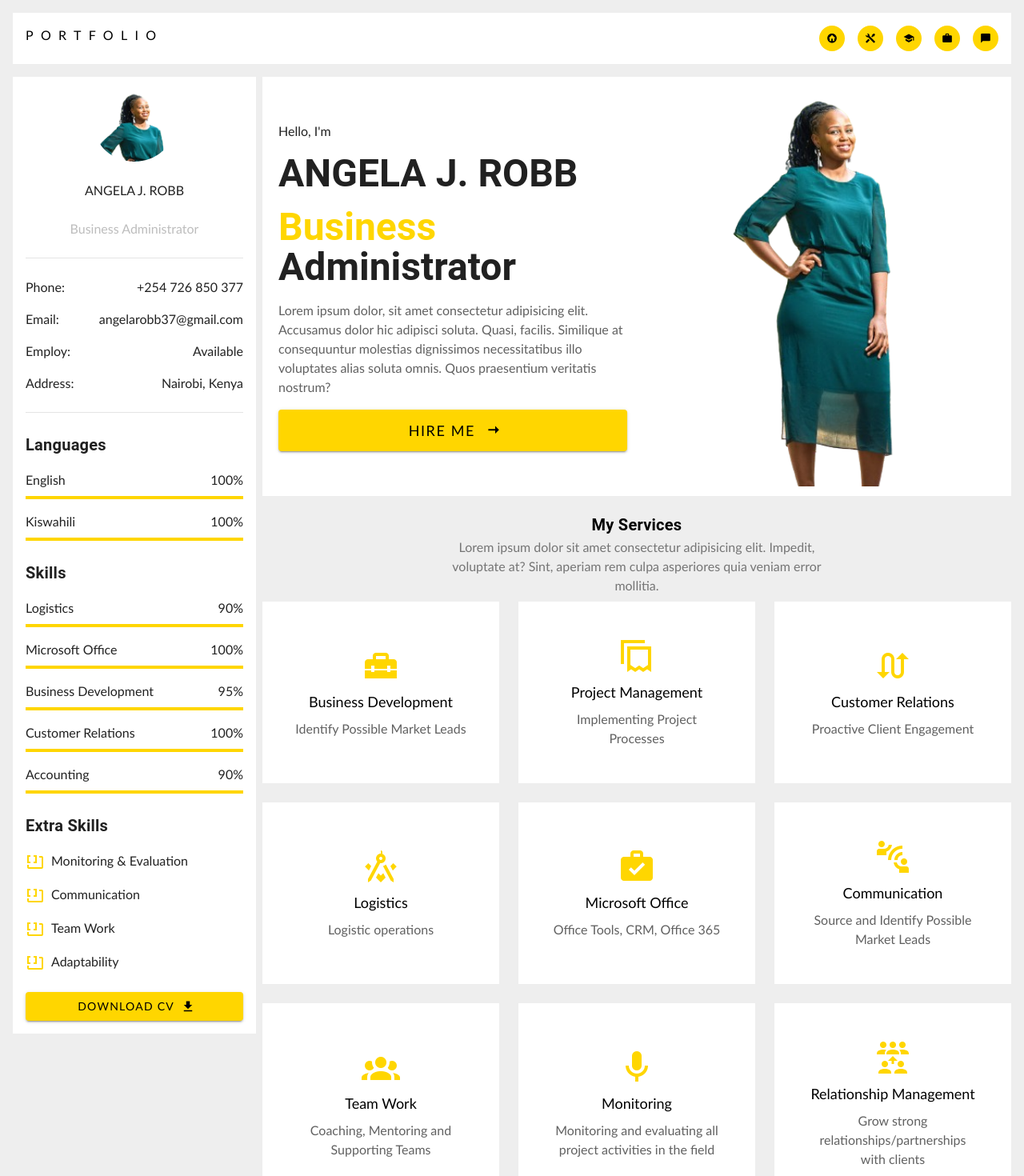
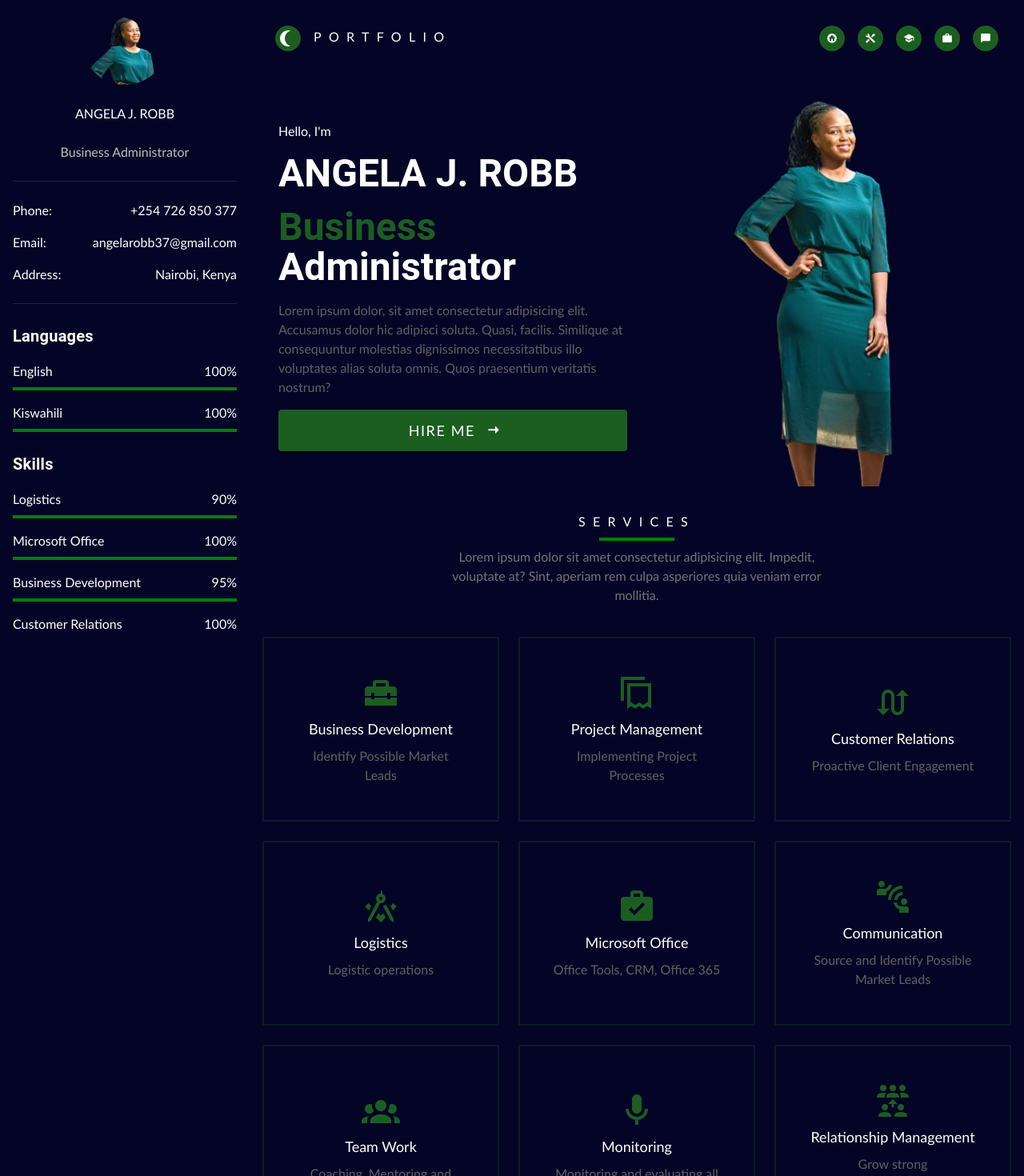
Before and after one commit to rebeccawaweru/Vue-Playground, a Vue app: page / in a window 1280 px wide. Shown: the top 1470 px of the page at 80% size. Built offline with nearby package versions, Linux system fonts and the light colour scheme.

Commit message:
landing page: colors update, responsive design adjustments, styling scrollbar

```diff
--- a/src/App.vue
+++ b/src/App.vue
@@ -1,25 +1,25 @@
 <template>
-  <v-container fluid class="min-h-screen w-100 bg-grey-lighten-3 overflow-hidden ">
-    <div class="h-70 w-100 d-flex bg-white mb-4 pa-4 justify-space-between">
-      <p class="port d-none d-sm-block">PORTFOLIO</p>
-      <div class="d-flex ga-4">
-        <v-icon icon="mdi-home-circle" class="bg-yellow-accent-4 pa-4 text-subtitle-2 rounded-circle "></v-icon>
-        <v-icon icon="mdi-tools" class="bg-yellow-accent-4 pa-4 text-subtitle-2 rounded-circle "></v-icon>
-        <v-icon icon="mdi-school" class="bg-yellow-accent-4 pa-4 text-subtitle-2 rounded-circle "></v-icon>
-        <v-icon icon="mdi-briefcase" class="bg-yellow-accent-4 pa-4 text-subtitle-2 rounded-circle "></v-icon>
-        <v-icon icon="mdi-message" class="bg-yellow-accent-4 pa-4 text-subtitle-2 rounded-circle "></v-icon>
+  <v-container fluid class="min-h-screen w-100 bc overflow-hidden ">
+    <v-sheet style="background-color:#040426" class="h-70 d-flex text-white mb-4 pa-4 justify-space-between content ">
+      <p class="port "><v-icon icon="mdi-moon-waning-crescent bg-green-darken-4 rounded-circle pa-4 mr-4"></v-icon>PORTFOLIO</p>
+      <div class="d-none d-sm-flex ga-4">
+        <v-icon icon="mdi-home-circle" class="bg-green-darken-4 pa-4 text-subtitle-2 rounded-circle "></v-icon>
+        <v-icon icon="mdi-tools" class="bg-green-darken-4 pa-4 text-subtitle-2 rounded-circle "></v-icon>
+        <v-icon icon="mdi-school" class="bg-green-darken-4 pa-4 text-subtitle-2 rounded-circle "></v-icon>
+        <v-icon icon="mdi-briefcase" class="bg-green-darken-4 pa-4 text-subtitle-2 rounded-circle "></v-icon>
+        <v-icon icon="mdi-message" class="bg-green-darken-4 pa-4 text-subtitle-2 rounded-circle "></v-icon>
       </div>
+    </v-sheet>
 
-    </div>
-    <v-row no-gutters>
+    <v-row no-gutters >
     <SideBar/>
-    <v-col lg="9" md="9" sm="12" >
+    <v-col lg="9 content" md="9 content" sm="12">
     <IntroSection/>
     <ServicesSection/>
     <EducationSection/>
     <WorkSection/>
     <ContactSection/>
-    <div class="bg-white d-flex pa-4  justify-center text-center mt-3">
+    <div class="bc text-grey-darken-2 d-flex pa-4  justify-center text-center mt-3">
       <p>Copyright &copy; 2024 Angela J. Robb All Rights Reserved</p>
     </div>
     </v-col>
@@ -53,8 +53,95 @@ export default {
   -webkit-font-smoothing: antialiased;
   -moz-osx-font-smoothing: grayscale;
   color: #2c3e50;
+
+}
+.bc{
+  background-color: #040426;
 }
 .port {
   letter-spacing: 1ch;
 }
+/* Extra small devices (phones, 600px and down) */
+@media only screen and (max-width: 600px) {
+
+}
+
+/* Small devices (portrait tablets and large phones, 600px and up) */
+@media only screen and (min-width: 600px) {
+
+}
+
+/* Medium devices (landscape tablets, 768px and up) */
+@media only screen and (min-width: 768px) {
+
+
+}
+
+/* Large devices (laptops/desktops, 992px and up) */
+@media only screen and (min-width: 992px) {
+  .side {
+    position: fixed;
+     top: 0;
+    left: 0;
+    height: 100vh;
+    overflow-y: scroll;
+         /* WebKit scrollbar customization */
+         scrollbar-width: thin; /* For Firefox, adjust scrollbar width (optional) */
+         scrollbar-color: #040426; /* For Firefox, change thumb and track color (optional) */
+
+         /* For WebKit-based browsers */
+         &::-webkit-scrollbar {
+             width: 8px; /* Width of the scrollbar */
+
+         }
+
+         &::-webkit-scrollbar-track {
+             background: green; /* Background color of the scrollbar track */
+         }
+
+         &::-webkit-scrollbar-thumb {
+             background-color: #040426; /* Color of the scrollbar thumb */
+             border:1px solid green; /* Spacing between thumb and track */
+         }
+
+  }
+
+  .content{
+    margin-left: 25%;
+  }
+}
+
+/* Extra large devices (large laptops and desktops, 1200px and up) */
+@media only screen and (min-width: 1200px) {
+  .side {
+    position: fixed;
+     top: 0;
+    left: 0;
+    height: 100vh;
+    overflow-y: scroll;
+
+      /* WebKit scrollbar customization */
+      scrollbar-width: thin; /* For Firefox, adjust scrollbar width (optional) */
+      scrollbar-color: #040426; /* For Firefox, change thumb and track color (optional) */
+
+      /* For WebKit-based browsers */
+      &::-webkit-scrollbar {
+          width: 8px; /* Width of the scrollbar */
+
+      }
+
+      &::-webkit-scrollbar-track {
+          background: green; /* Background color of the scrollbar track */
+      }
+
+      &::-webkit-scrollbar-thumb {
+          background-color: #040426; /* Color of the scrollbar thumb */
+          border:1px solid green; /* Spacing between thumb and track */
+      }
+
+  }
+  .content{
+    margin-left: 25%;
+  }
+}
 </style>
--- a/src/components/IntroSection.vue
+++ b/src/components/IntroSection.vue
@@ -1,12 +1,12 @@
 <template>
-    <v-sheet class="mt-3">
+    <v-sheet style="background-color:#040426" class="mt-3 text-white">
         <v-row>
          <v-col class="d-flex flex-column px-8 justify-center text-left ga-4">
             <span class="text-xs">Hello, I'm</span>
            <p class="text-h3 font-weight-bold">ANGELA J. ROBB</p>
-           <p class="text-h3 font-weight-bold"><span class="text-yellow-accent-4">Business</span> Administrator</p>
+           <p class="text-h3 font-weight-bold"><span class="text-green-darken-4">Business</span> Administrator</p>
            <p class="text-grey-darken-2">Lorem ipsum dolor, sit amet consectetur adipisicing elit. Accusamus dolor hic adipisci soluta. Quasi, facilis. Similique at consequuntur molestias dignissimos necessitatibus illo voluptates alias soluta omnis. Quos praesentium veritatis nostrum?</p>
-           <v-btn size="x-large" class="bg-yellow-accent-4" append-icon="mdi-arrow-right-thin">HIRE ME</v-btn>
+           <v-btn size="x-large" class="bg-green-darken-4" append-icon="mdi-arrow-right-thin">HIRE ME</v-btn>
          </v-col>
          <v-col class="d-flex sm:d-none">
             <v-img :src="require('../assets/angie.png')" :width="300" :height="500" cover> </v-img>
--- a/src/components/ServicesSection.vue
+++ b/src/components/ServicesSection.vue
@@ -1,6 +1,7 @@
 <template>
-    <div class="text-center d-flex flex-column align-items-center">
-        <p class="mt-8 text-h6 font-weight-bold">My Services</p>
+    <div class="text-center text-white d-flex  flex-column align-items-center my-8">
+        <p  class="port">SERVICES</p>
+        <div style="width: 10%;" class="my-2 divider align-self-center"></div>
         <p class="w-50 text-grey-darken-1 align-self-center text-center">Lorem ipsum dolor sit amet consectetur adipisicing elit. Impedit, voluptate at? Sint, aperiam rem culpa asperiores quia veniam error mollitia.</p>
       </div>
       <v-row>
--- a/src/components/SideBar.vue
+++ b/src/components/SideBar.vue
@@ -1,7 +1,8 @@
 <template>
-    <v-col lg="3" md="3" sm="12" >
-        <v-sheet class="pa-4 mr-2 d-flex flex-column justify-center items-center  ga-6">
-        <v-img :src="require('../assets/angie-profile.png')"  :width="100" cover class="rounded-circle align-self-center"> </v-img>
+    <v-col lg="3" md="3" sm="12" class="side" >
+        <v-sheet style="background-color:#040426" class="text-white pa-4 mr-2 d-flex flex-column justify-center items-center ga-6">
+
+            <v-img :src="require('../assets/angie-profile.png')"  :width="100" cover class="rounded-circle align-self-center"> </v-img>
         <p class="text-center">ANGELA J. ROBB</p>
         <p class="text-grey-lighten-1 text-center">Business Administrator</p>
         <v-divider :thickness="1"></v-divider>
@@ -9,7 +10,7 @@
         <div class="d-flex flex-column ga-4">
         <InfoCard title="Phone" caption="+254 726 850 377"/>
         <InfoCard title="Email" caption="angelarobb37@gmail.com"/>
-        <InfoCard title="Employ" caption="Available"/>
+        <!-- <InfoCard title="Employ" caption="Available"/> -->
         <InfoCard title="Address" caption="Nairobi, Kenya"/>
         </div>
 
@@ -31,12 +32,12 @@
         </div>
         <div class="d-flex flex-column ga-4">
             <p class="text-h6 font-weight-bold">Extra Skills</p>
-            <p><v-icon icon="mdi-code-block-brackets" class="text-yellow-accent-4 mr-2"></v-icon>Monitoring & Evaluation</p>
-            <p><v-icon icon="mdi-code-block-brackets" class="text-yellow-accent-4 mr-2"></v-icon>Communication</p>
-            <p><v-icon icon="mdi-code-block-brackets" class="text-yellow-accent-4 mr-2"></v-icon>Team Work</p>
-            <p><v-icon icon="mdi-code-block-brackets" class="text-yellow-accent-4 mr-2"></v-icon>Adaptability</p>
+            <p><v-icon icon="mdi-code-block-brackets" class="text-green-darken-4 mr-2"></v-icon>Monitoring & Evaluation</p>
+            <p><v-icon icon="mdi-code-block-brackets" class="text-green-darken-4 mr-2"></v-icon>Communication</p>
+            <p><v-icon icon="mdi-code-block-brackets" class="text-green-darken-4 mr-2"></v-icon>Team Work</p>
+            <p><v-icon icon="mdi-code-block-brackets" class="text-green-darken-4 mr-2"></v-icon>Adaptability</p>
         </div>
-        <v-btn class="bg-yellow-accent-4" append-icon="mdi-download">DOWNLOAD CV </v-btn>
+        <v-btn class="bg-green-darken-4" append-icon="mdi-download">DOWNLOAD CV </v-btn>
         </v-sheet>
       </v-col>
 
@@ -55,7 +56,13 @@ export default {
 </script>
 
 <style>
+
+.bc{
+    background-color: #0F0530;
+  }
+
+
  .divider {
-   border: 2px #FFD600 solid;
+   border: 2px green solid;
  }
 </style>
--- a/src/components/reused/ExperienceCard.vue
+++ b/src/components/reused/ExperienceCard.vue
@@ -2,7 +2,7 @@
     <v-row no-gutters>
     <v-col lg="3" sm="12">
       <p class="mb-3 title">{{ location }}</p>
-      <span class="bg-yellow-accent-4 pa-2">{{ year }}</span>
+      <span class="bg-green-darken-4 pa-2">{{ year }}</span>
     </v-col>
     <v-col lg="9" sm="12">
      <p class="title">{{ title }}</p>
--- a/src/components/reused/InfoCard.vue
+++ b/src/components/reused/InfoCard.vue
@@ -1,5 +1,5 @@
 <template>
-    <div class="d-flex justify-space-between">
+    <div class="d-flex justify-space-between text-white">
         <p>{{ title }}:</p>
         <p>{{ caption }}</p>
     </div>
--- a/src/components/reused/InputField.vue
+++ b/src/components/reused/InputField.vue
@@ -1,5 +1,5 @@
 <template>
-    <label>{{ label }}</label>
+    <label class="text-grey-lighten-3">{{ label }}</label>
     <input type="text" class="bg-grey-lighten-3"/>
 </template>
 
--- a/src/components/reused/ServiceCard.vue
+++ b/src/components/reused/ServiceCard.vue
@@ -1,9 +1,9 @@
 <template>
-    <div class="d-flex flex-column justify-center items-center w-100 h-100 mt-2 bg-white text-center pa-10 ga-2">
-        <v-icon :icon="icn" class="align-self-center text-yellow-accent-4 text-h3"></v-icon>
-        <p class="title">{{ title }}</p>
+    <v-sheet border="success md" style="background-color:#040426"  class=" d-flex flex-column justify-center items-center w-100 h-100 mt-2 text-center pa-10 ga-2">
+        <v-icon :icon="icn" class="align-self-center text-green-darken-4 text-h3"></v-icon>
+        <p class="title text-white">{{ title }}</p>
         <p class="text-grey-darken-2">{{ caption }}</p>
-    </div>
+    </v-sheet>
 </template>
 
 <script>
```
Also changed, not shown: src/components/ContactSection.vue (+19 -17 lines), src/components/EducationSection.vue (+4 -3 lines), src/components/WorkSection.vue (+4 -3 lines).
